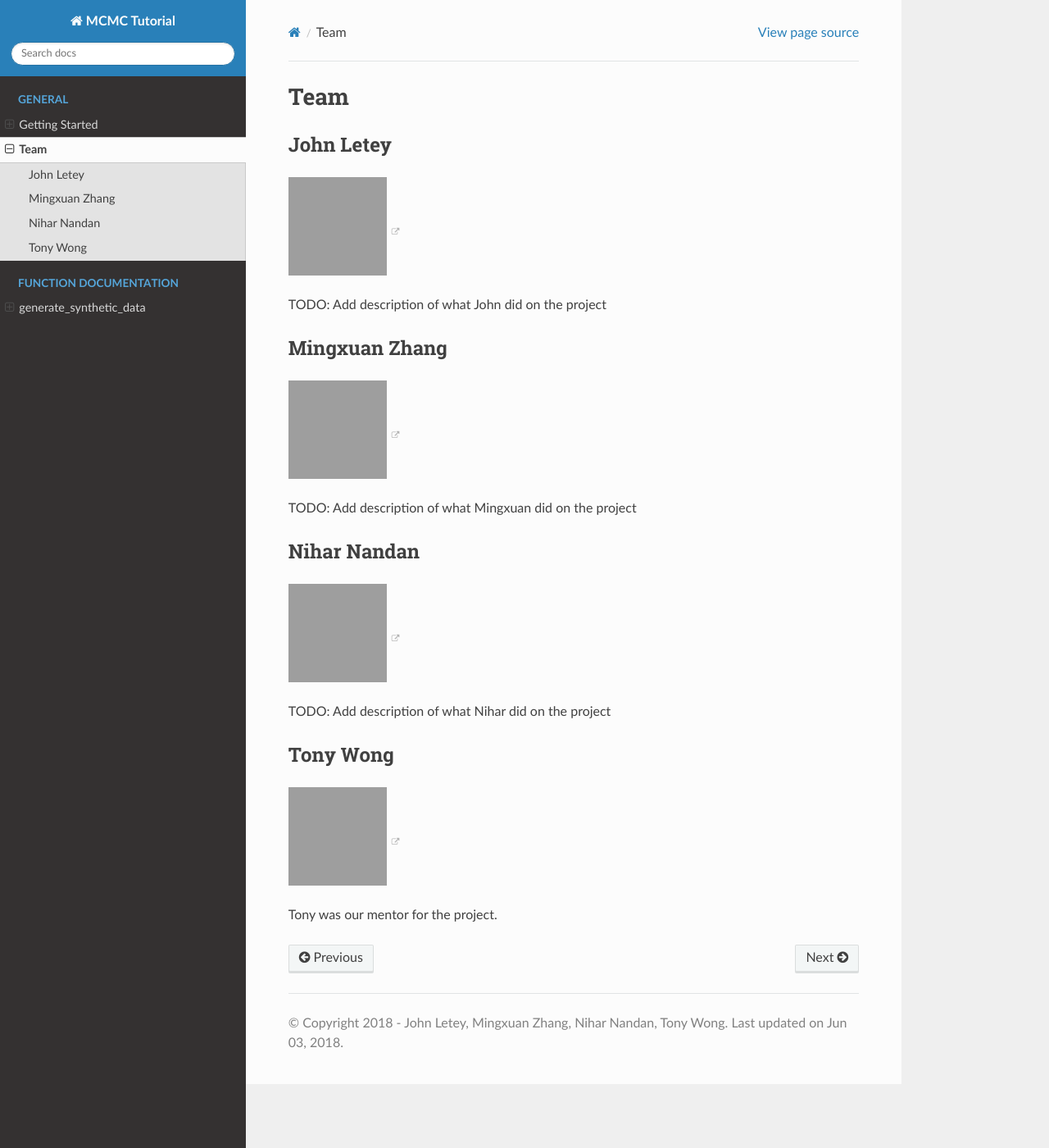
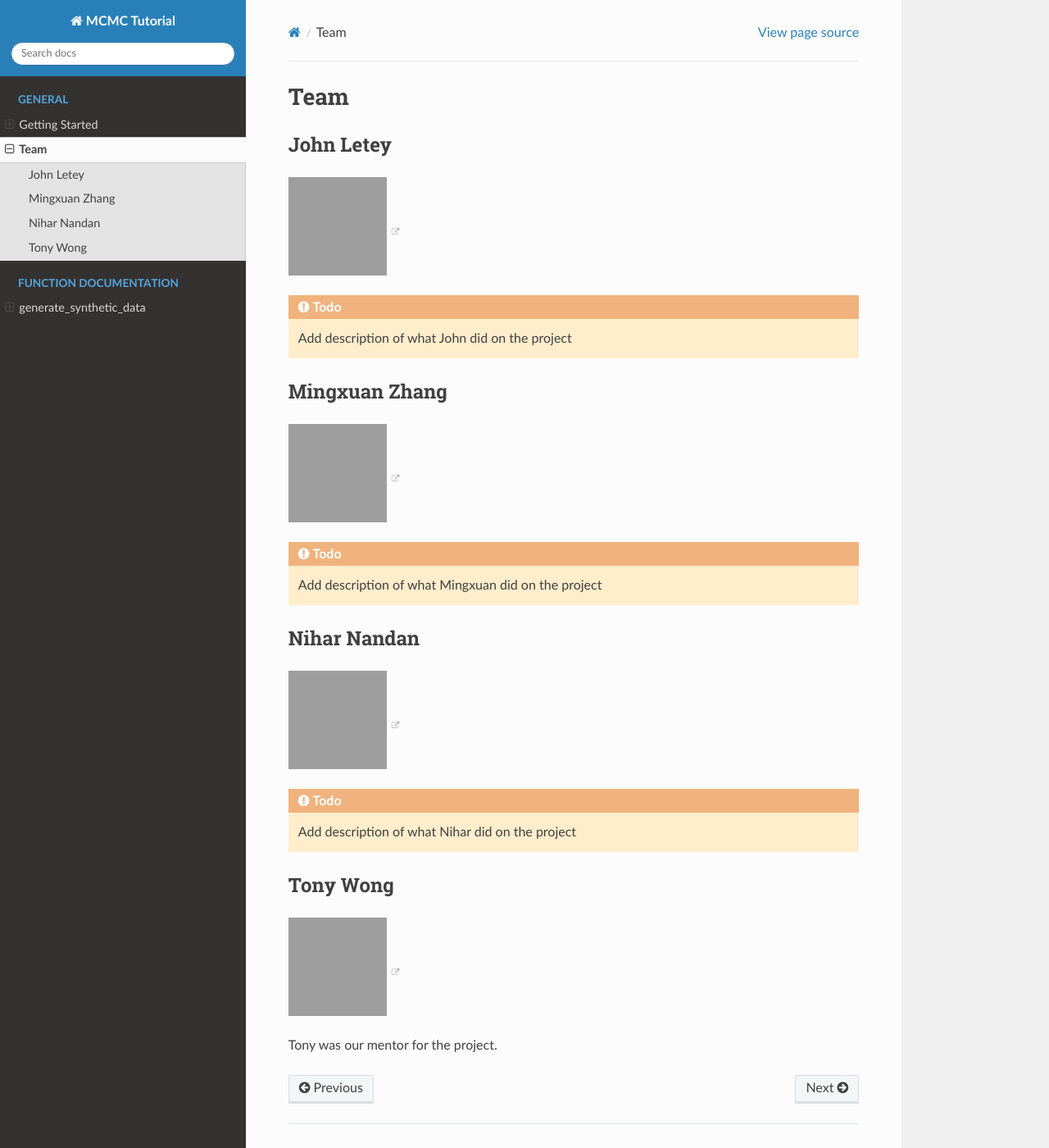
Before and after one commit to MingxuanZhang/MCMC_Tutorial, a Sphinx documentation site: the page built from docs/source/team.rst, in a window 1280 px wide and 1400 px high. Shown: the whole window at 82% size. Built offline with Sphinx 7.4.7 and the Read the Docs theme 2.0.0, drawn with Linux system fonts in a browser that asks for light colours; pages that are not in the unit, such as notebooks, are missing from menus; grey boxes are pictures that could not be loaded.

```diff
--- a/docs/source/team.rst
+++ b/docs/source/team.rst
@@ -10,7 +10,9 @@ John Letey
    :alt: John Letey Profile Picture
    :target: https://github.com/johnletey
 
-TODO: Add description of what John did on the project
+.. todo::
+
+    Add description of what John did on the project
 
 ==============
 Mingxuan Zhang
@@ -20,7 +22,9 @@ Mingxuan Zhang
    :alt: Mingxuan Zhang Profile Picture
    :target: https://github.com/MingxuanZhang
 
-TODO: Add description of what Mingxuan did on the project
+.. todo::
+
+    Add description of what Mingxuan did on the project
 
 ============
 Nihar Nandan
@@ -30,7 +34,9 @@ Nihar Nandan
    :alt: Nihar Nandan Profile Picture
    :target: https://github.com/NiharNandan
 
-TODO: Add description of what Nihar did on the project
+.. todo::
+
+    Add description of what Nihar did on the project
 
 =========
 Tony Wong
```
